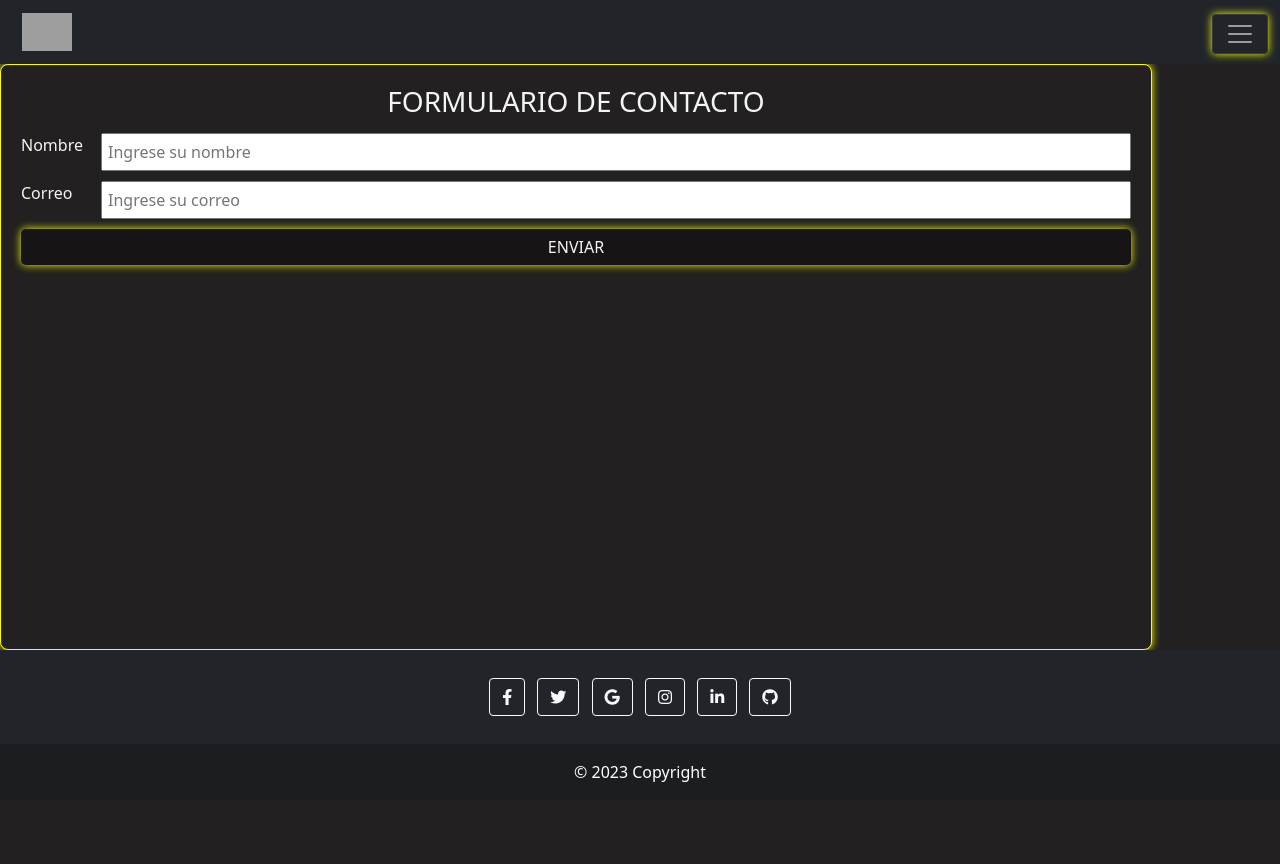
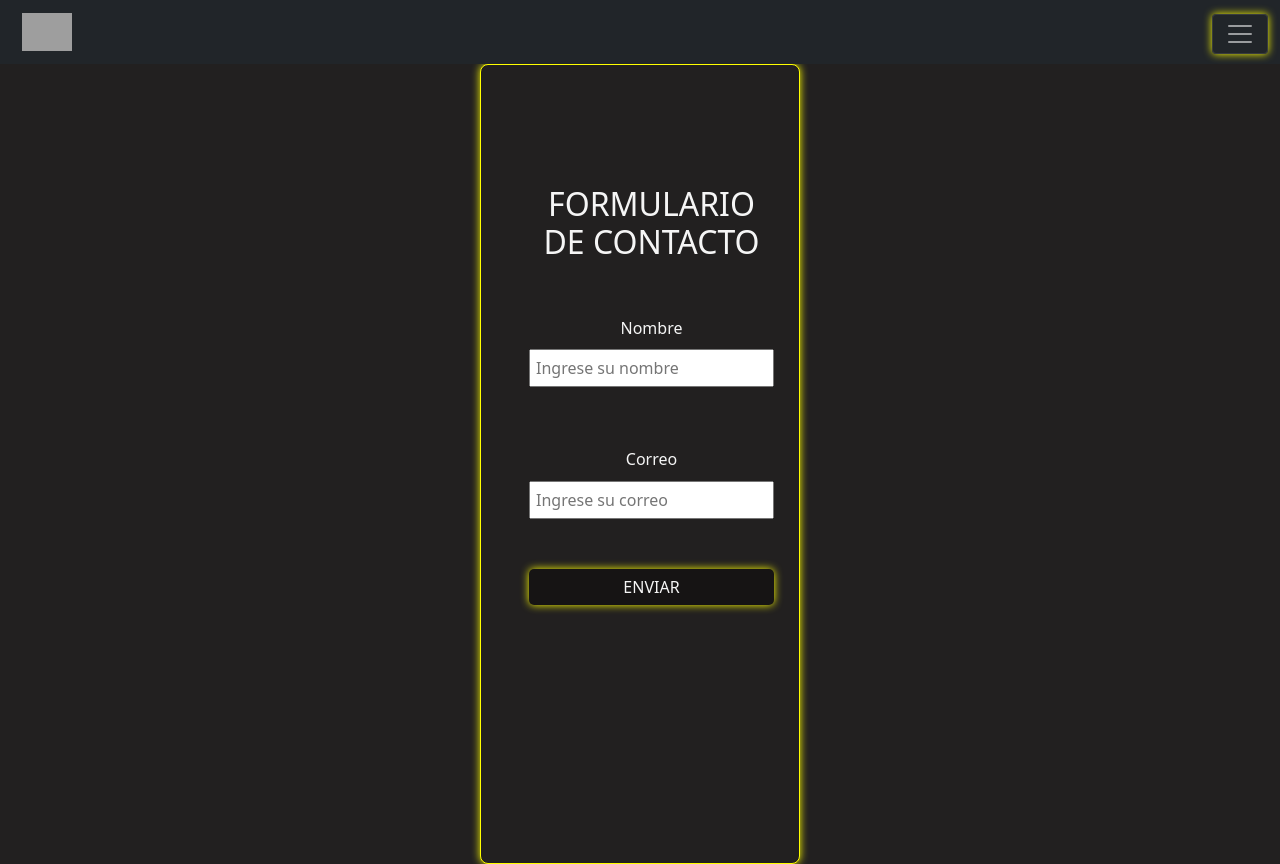
Before and after one commit to Francisc0Macc/PF_Maccioni, a website: page pages/contacto.html in a window 1280 px wide. Shown: the top 864 px of the page. Before the commit the page ends 800 px from the top, so only its background shows below. Drawn offline with nearby package versions, Linux system fonts and the light colour scheme; grey boxes are pictures that could not be loaded.

Commit message:
mejoras de contacto y arreglo de errores

```diff
--- a/pages/contacto.html
+++ b/pages/contacto.html
@@ -51,19 +51,22 @@
 
 <!-- FORMULARIO -->
 
-<div class="container1">
-    <h3>    FORMULARIO DE CONTACTO</h3>
+<div class="form_1">
+
     <form>
+
+      <div class="form_2">
+        <h3 class="form_titulo">FORMULARIO DE CONTACTO</h3>
         <div class="caja">
-            <label for="nombre">Nombre</label>
+            <label for="nombre" class="form_input">Nombre</label>
             <input type="text" placeholder="Ingrese su nombre" id="nombre">
         </div>
         <div class="caja">
-            <label for="correo">Correo</label>
+            <label for="correo" class="form_input">Correo</label>
             <input type="email" placeholder="Ingrese su correo" id="correo">
         </div>
         <button type="submit">ENVIAR</button>
-
+      </div>
     </form>
 </div>
 
--- a/scss/_form.scss
+++ b/scss/_form.scss
@@ -1,43 +1,60 @@
 /* formulario */
 form {
-    display: flex;
-    justify-content: space-between;
-    flex-direction: column;
     color: whitesmoke;
+    width: 90%;
   }
 
-  .container1 {
+  .form_1 {
+    max-width: 320px;
+    width: 90%;
+    margin: auto;
+    display: flex;
     background-color: #222020;
-    width: 90%;
-    padding: 20px;
     border: 1px solid yellow;
     border-radius: 8px;
     box-shadow: 0px 0px 8px yellow;
+    padding: 4.5em 3em;
+    min-height: 100vh;
+    text-align: center;
+
   }
 
-  h3 {
+  .form_2{
+    margin-top: 3em;
+    display: grid;
+    gap: 2.5em;
+  }
+
+  .form_titulo {
+    font-size: 2rem;
+    margin-bottom: .5em;
     color: whitesmoke;
     margin: 0px;
     text-align: center;
-    margin-bottom: 10px;
+  }
+
+  .form_input{
+    width: 100%;
+    background: none;
+    font-size: 1rem;
+    padding: .6em  3em;
+    border: none;
+    outline: none;
   }
 
   .caja {
-    display: flex;
+    position: relative;
     margin: 5px 0px;
-  }
-
-  .caja label {
-    flex-basis: 80px;
-  }
-
-  .caja input {
-    flex: 1;
-    padding: 5px;
-  }
-
-  .caja input:focus {
-    outline: none;
+    label {
+      flex-basis: 80px;
+    }
+    input {
+      flex: 1;
+      padding: 5px;
+      &:focus {
+        outline: none;
+      }
+    }
   }
 
   button {
@@ -49,9 +66,14 @@ form {
     border-radius: 5px;
     cursor: pointer;
     box-shadow: 0px 0px 8px yellow;
+    &:hover {
+      background-color: rgb(90, 90, 88);
+      transition: 0.5s;
+    }
   }
 
-  button:hover {
-    background-color: rgb(90, 90, 88);
-    transition: 0.5s;
+@media (max-width: 425px){
+  .form_titulo{
+ font-size: 1.8rem;
   }
+}
```
Also changed, not shown: css/style.css, 1 other file.
